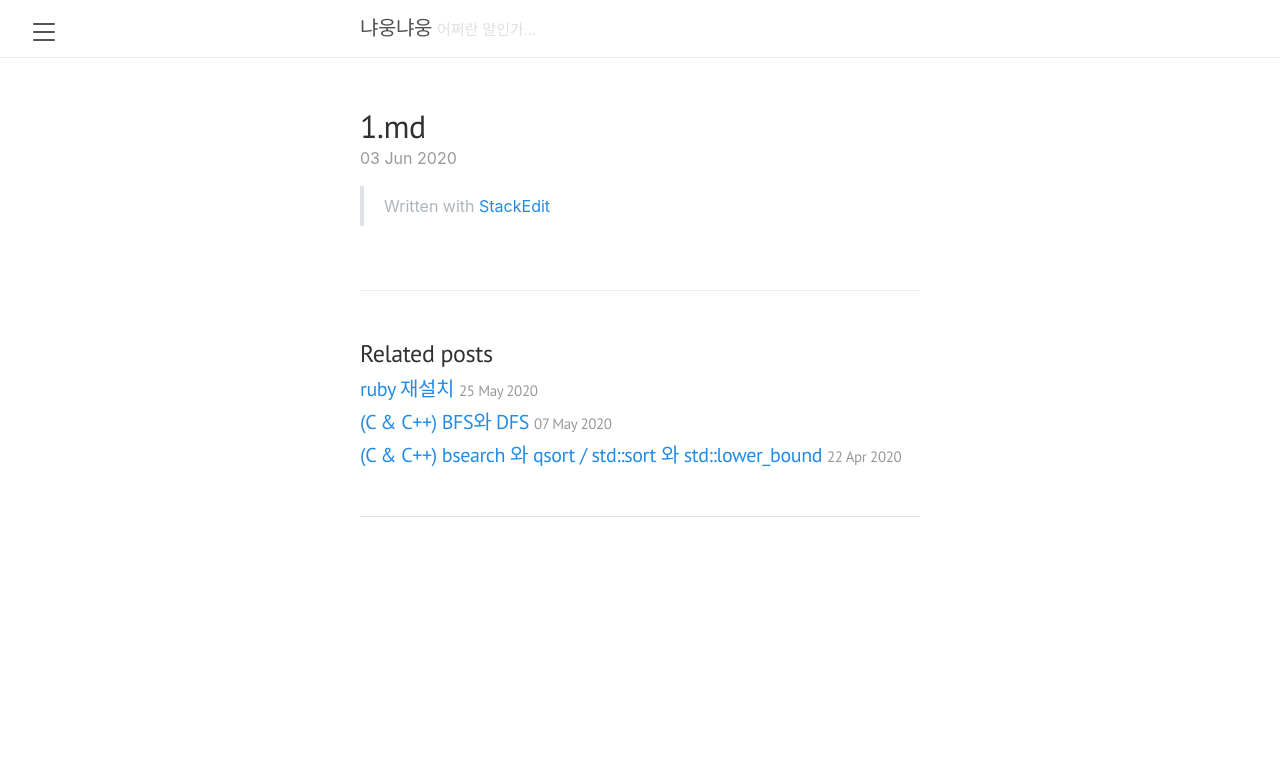
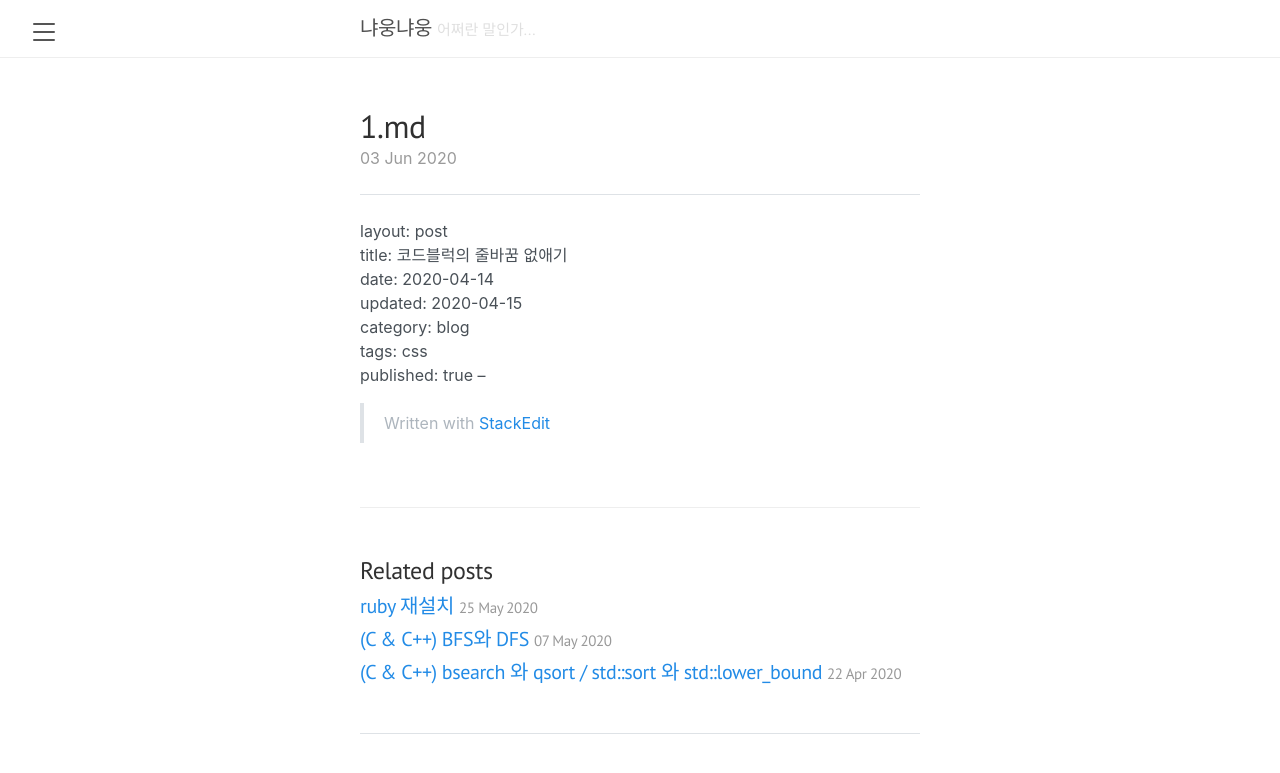
Before and after one commit to nyaooooong/nyaooooong.github.io, a Jekyll site: the page built from _posts/2020-06-03-1.md.md, in a window 1280 px wide. Shown: the top 773 px of the page. Built offline with Jekyll 4.4.1, drawn with Linux system fonts in a browser that asks for light colours; our own code applies the rules of GitHub Pages for plain Markdown files.

Commit message:
_posts/2020-06-03-1.md.md updated from https://stackedit.io/

```diff
--- a/_posts/2020-06-03-1.md.md
+++ b/_posts/2020-06-03-1.md.md
@@ -1,7 +1,14 @@
-
-
+---
+layout: post
+title: 코드블럭의 줄바꿈 없애기
+date: 2020-04-14
+updated: 2020-04-15
+category: blog
+tags: css
+published: true
+--
 
 > Written with [StackEdit](https://stackedit.io/)
 <!--stackedit_data:
-eyJoaXN0b3J5IjpbMTY5NjkyNDA5OF19
+eyJoaXN0b3J5IjpbMTAyOTAyMzY3NCwxNjk2OTI0MDk4XX0=
 -->
```
